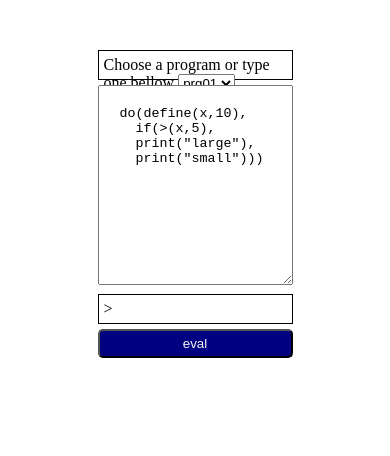
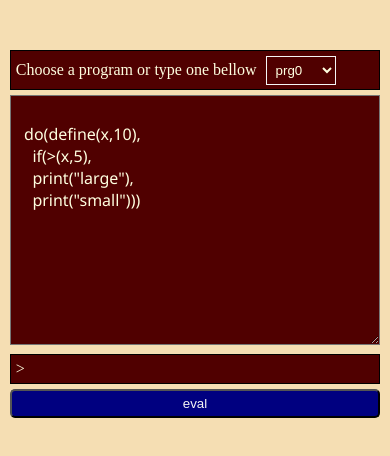
Before and after one commit to alfiomartini/prog-language, a website with bundled scripts: page index.html in a window 390 px wide. Built offline with nearby package versions, Linux system fonts and the light colour scheme.

Commit message:
Added CCS styling compatible with mobile devices

```diff
--- a/index.html
+++ b/index.html
@@ -12,9 +12,6 @@
     <div id="panel">
       <label for="programs">Choose a program or type one bellow</label>
       <select name="programs" id="programs">
-        <option value="1">prg01</option>
-        <option value="2">prg02</option>
-        <option value="3">prg03</option>
       </select>
     </div>
     <div class="textarea">
--- a/src/css/styles.css
+++ b/src/css/styles.css
@@ -2,6 +2,10 @@
   box-sizing: border-box;
   padding: 0;
   margin: 0;
+}
+
+body {
+  background-color: wheat;
 }
 
 .container {
@@ -16,13 +20,21 @@
 #prgtext {
   width: 100%;
   padding: 5px;
-  height: 200px;
+  height: 250px;
+  font-family: "Segoe UI", Tahoma, Geneva, Verdana, sans-serif;
+  font-size: 16px;
 }
 
-#result,
+#result {
+  padding: 5px;
+  height: 30px;
+  border: 1px solid black;
+  width: 100%;
+}
+
 #panel {
   padding: 5px;
-  height: 30px;
+  height: 40px;
   border: 1px solid black;
   width: 100%;
 }
@@ -35,3 +47,44 @@
   color: whitesmoke;
   border-radius: 5px;
 }
+
+select {
+  width: 100px;
+  padding: 5px;
+  background-color: #500000;
+  color: lightyellow;
+  border: 1px solid whitesmoke;
+  margin-left: 5px;
+}
+
+#panel,
+#prgtext,
+#result {
+  background-color: #500000;
+  color: lightyellow;
+}
+
+/* media - queries */
+
+@media screen and (max-width: 800px) {
+  .container {
+    width: 70%;
+  }
+}
+
+@media screen and (max-width: 550px) {
+  .container {
+    width: 90%;
+  }
+}
+
+@media screen and (max-width: 400px) {
+  .container {
+    width: 95%;
+  }
+
+  select {
+    width: 70px;
+    padding: 5px;
+  }
+}
--- a/src/index.js
+++ b/src/index.js
@@ -14,16 +14,16 @@ evalBtn.addEventListener("click", evalTextArea);
 function buildSelect() {
   programs.forEach((prg, index) => {
     const option = document.createElement("option");
-    option.value = index + 1;
+    option.value = index;
     option.innerText = `prg${index}`;
     select.append(option);
   });
-  let selected = 1;
+  let selected = 0;
   select.value = selected;
-  textarea.value = programs[selected - 1];
+  textarea.value = programs[selected];
 }
 function evalSelect(event) {
-  textarea.value = programs[event.target.value - 1];
+  textarea.value = programs[event.target.value];
 }
 function evalTextArea() {
   const prg = textarea.value;
```
Also changed, not shown: package.json (added, +20 -0 lines), README.md.
